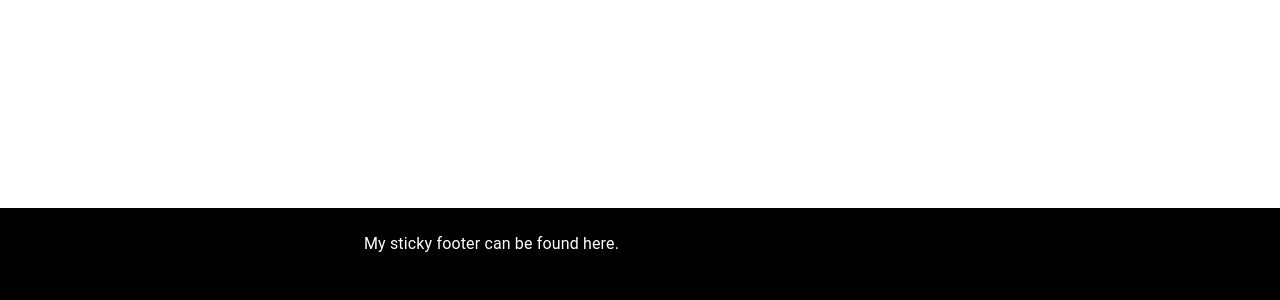
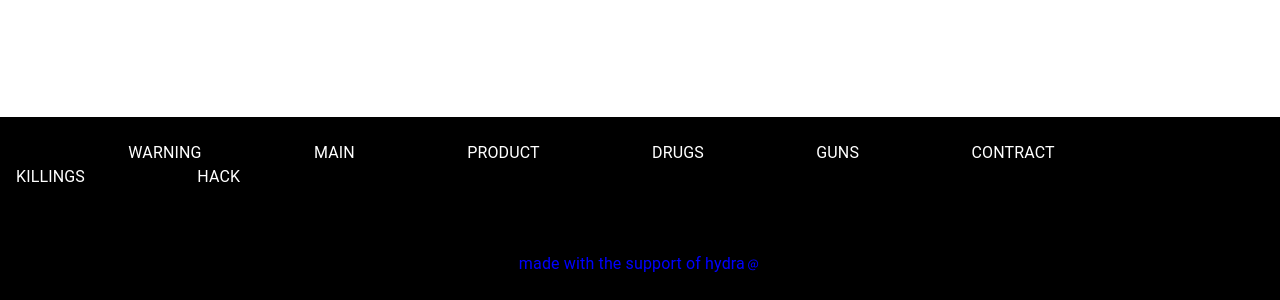
Before and after one commit to Dragoverlord/Fullstack-Frontend, a React (Create React App) app: page / in a window 1280 px wide. Shown: the part 1367-1667 px from the top of the page. Built offline with nearby package versions, Linux system fonts and the light colour scheme.

Commit message:
atatatat

```diff
--- a/src/components/Products/AddProduct.css
+++ b/src/components/Products/AddProduct.css
@@ -1,3 +1,9 @@
 .css-9dn8du{
-    background-color:  #282828 !important;
+    /* background-color:  #282828 !important; */
+    background-image: url(../storage/cerber.jpg) !important;
+    width: 23% !important;
+    height: 58%;
+    transform: translate(-35vw, 130vh);
+    /* position: fixed; */
+
 }
--- /dev/null
+++ b/src/components/Products/OnlyDrugs.jsx
@@ -0,0 +1,13 @@
+import React from "react";
+
+const OnlyDrugs = () => {
+  return (
+    <>
+      <div>
+        <p style={{ color: "black" }}>ONLY DRUGS PAGE</p>
+      </div>
+    </>
+  );
+};
+
+export default OnlyDrugs;
--- /dev/null
+++ b/src/components/Products/ProductList.css
@@ -0,0 +1,9 @@
+.goods {
+    font-size: 5rem;
+    color: white;
+    font-weight: 700;
+    transform: translate(35vw, -35vh);
+}
+body{
+    overflow-x: hidden !important;
+}
--- a/src/components/Products/ProductList.jsx
+++ b/src/components/Products/ProductList.jsx
@@ -4,7 +4,7 @@
 import { useProducts } from "../../context/productContext";
 import ProductCard from "./ProductCard.jsx";
 import SidebarProducts from "./SidebarProducts";
-
+import "../Products/ProductList.css"
 const ProductsList = () => {
   const [currentPage, setCurrentPage] = useState(1);
   const [searchParams, setSearchParams] = useSearchParams();
@@ -12,9 +12,11 @@
   useEffect(() => {
     getProducts();
   }, []);
+
   useEffect(() => {
     getProducts();
   }, [searchParams]);
+
   useEffect(() => {
     setSearchParams({
       page: currentPage,
@@ -23,6 +25,7 @@
 
   return (
     <div>
+      <p className="goods">ALL GOODS</p>
       <Box
         sx={{
           display: "flex",
@@ -30,7 +33,7 @@
         }}
       >
         <Box>
-          <SidebarProducts/>
+          <SidebarProducts />
         </Box>
         <Box
           sx={{
@@ -53,7 +56,7 @@
           color="primary"
           count={pages}
           page={currentPage}
-          sx={{ bgcolor: "white", width: "304px", margin: "auto",}}
+          sx={{ bgcolor: "white", width: "304px", margin: "auto" }}
           onChange={(e, page) => setCurrentPage(page)}
         />
       </Box>
--- /dev/null
+++ b/src/components/footer/Footer.css
@@ -0,0 +1,15 @@
+.containerFooter a{
+    margin-left: 9%;
+    text-decoration: none;
+    color: white;
+    transition: 2s;
+}
+.containerFooter a:hover{
+    color: red;
+    transition: 1s;
+}
+.containerFooter p {
+    text-align: center;
+    margin-top: 5%;
+    color: blue;
+}
--- a/src/components/footer/Footer.jsx
+++ b/src/components/footer/Footer.jsx
@@ -2,9 +2,8 @@
 import CssBaseline from "@mui/material/CssBaseline";
 import Box from "@mui/material/Box";
 import Typography from "@mui/material/Typography";
-import Container from "@mui/material/Container";
 import Link from "@mui/material/Link";
-
+import "../footer/Footer.css"
 function Copyright() {
   return (
     <Typography variant="body2" color="text.secondary">
@@ -39,12 +38,16 @@
           color: "white",
         }}
       >
-        <Container maxWidth="sm">
-          <Typography variant="body1">
-            My sticky footer can be found here.
-          </Typography>
-          <Copyright />
-        </Container>
+        <div className="containerFooter">
+          <a href="/dangerous">WARNING</a>
+          <a href="/">MAIN</a>
+          <a href="/products">PRODUCT</a>
+          <a href="/drugs">DRUGS</a>
+          <a href="#">GUNS</a>
+          <a href="#">CONTRACT KILLINGS</a>
+          <a href="#">HACK</a>
+          <p>made with the support of hydra﹫</p>
+        </div>
       </Box>
     </Box>
   );
--- a/src/components/navbar/Navbar.jsx
+++ b/src/components/navbar/Navbar.jsx
@@ -14,7 +14,7 @@
 import Logo from "../storage/logo.svg";
 import { Link } from "react-router-dom";
 
-const pages = ["DANGEROUS"];
+const pages = ["WARNING"];
 const settings = [
   { name: "Profile", link: "/profile", id: 1 },
   { name: "Account", link: "/", id: 2 },
--- a/src/routes/MainRoutes.js
+++ b/src/routes/MainRoutes.js
@@ -6,6 +6,7 @@
 import HomePage from "../components/HomePage/HomePage";
 import MainPage from "../components/MainPage/MainPage";
 import Dangerous from "../components/OurRules/Dangerous";
+import OnlyDrugs from "../components/Products/OnlyDrugs";
 import ProductDetails from "../components/Products/ProductDetails";
 import Profile from "../components/Profile/Profile";
 import LoginPage from "../pages/LoginPage";
@@ -63,6 +64,11 @@
       element: <Error />,
       id: 11,
     },
+    {
+      link: "/drugs",
+      element: <OnlyDrugs />,
+      id: 12,
+    },
   ];
 
   const PRIVATE_ROUTES = [];
```
Also changed, not shown: src/components/storage/cerber.jpg (added).
